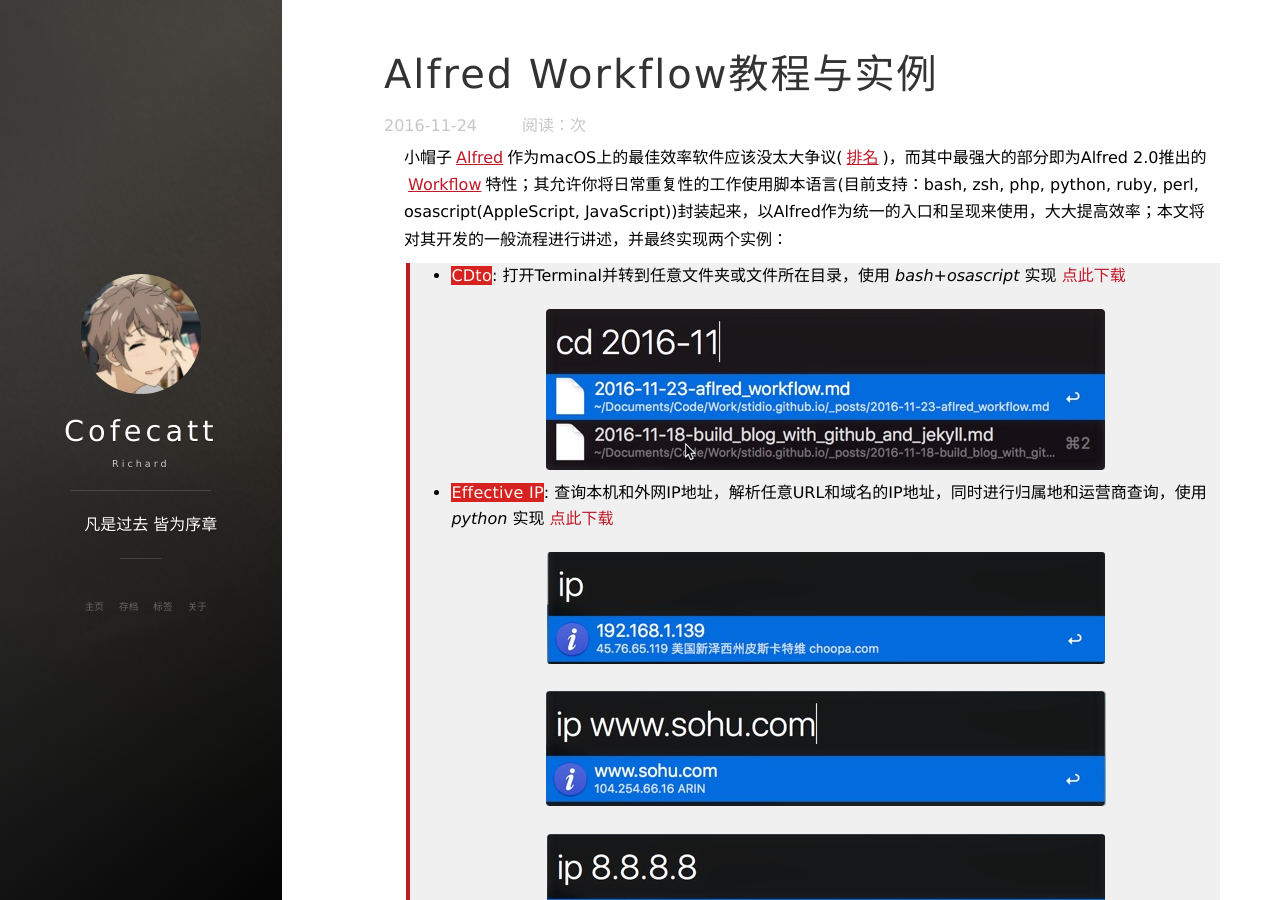
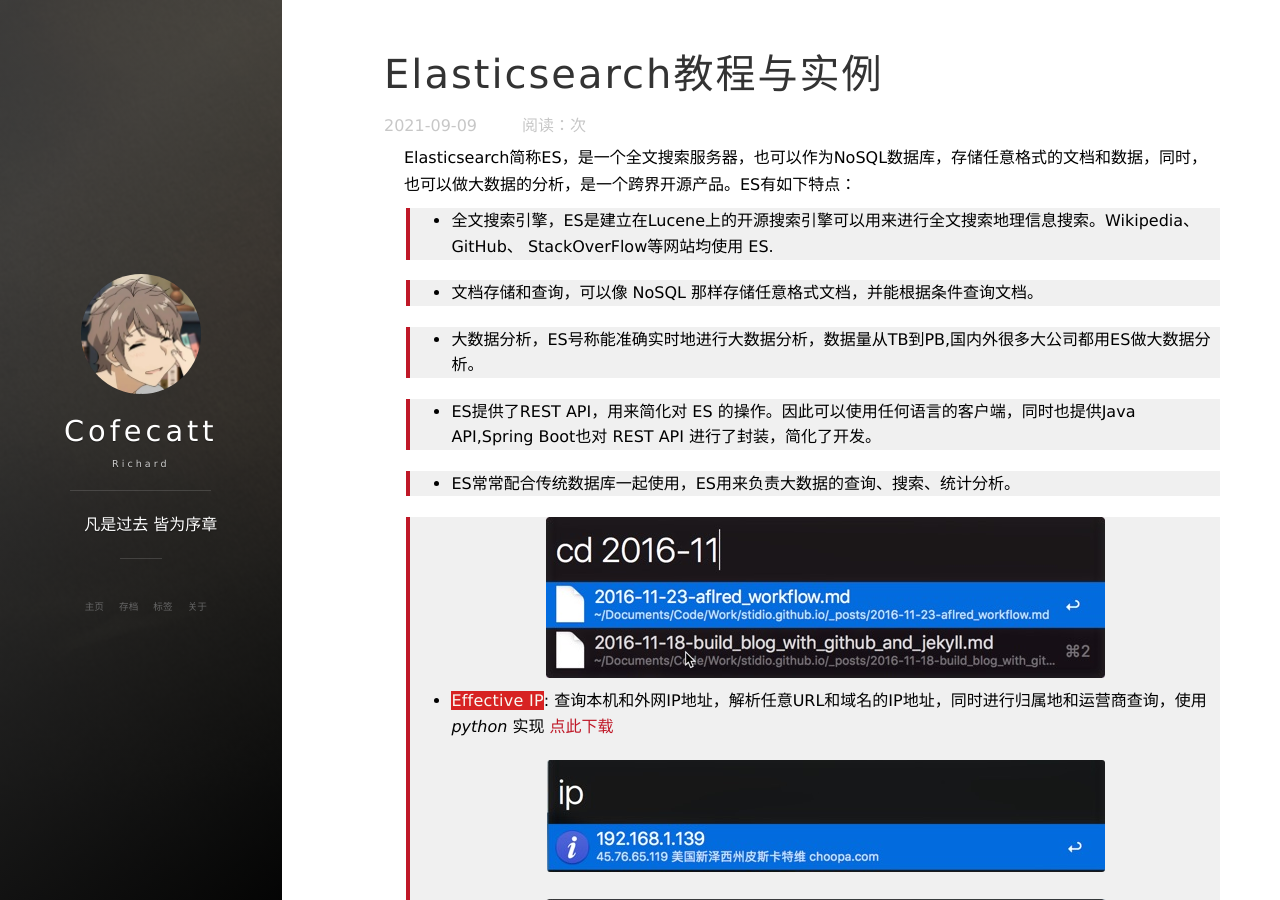
Before and after one commit to cofecatt/cofecatt.github.io, a Jekyll site: the page built from _posts/2016-11-23-aflred_workflow.md, in a window 1280 px wide and 900 px high. Built offline with Jekyll 4.4.1, drawn with Linux system fonts in a browser that asks for light colours; nearby versions of some CDN libraries; comment, search, counter and statistics services are not loaded; some of the changed text lies outside the part shown.

Commit message:
Update 2016-11-23-aflred_workflow.md

```diff
--- a/_posts/2016-11-23-aflred_workflow.md
+++ b/_posts/2016-11-23-aflred_workflow.md
@@ -1,14 +1,22 @@
 ---
 layout: post
-title: Alfred Workflow教程与实例
-date: 2016-11-24
-tags: [Alfred Workflow, macOS, 教程, 工具]
+title: Elasticsearch教程与实例
+date: 2021-9-9
+tags: [Elasticsearch]
 ---
 
-小帽子[Alfred](https://www.alfredapp.com){:target="_blank"}作为macOS上的最佳效率软件应该没太大争议([排名](https://github.com/hzlzh/Best-App){:target="_blank"})，而其中最强大的部分即为Alfred 2.0推出的[Workflow](https://www.alfredapp.com/workflows/){:target="_blank"}特性；其允许你将日常重复性的工作使用脚本语言(目前支持：bash, zsh, php, python, ruby, perl, osascript(AppleScript, JavaScript))封装起来，以Alfred作为统一的入口和呈现来使用，大大提高效率；本文将对其开发的一般流程进行讲述，并最终实现两个实例：
+Elasticsearch简称ES，是一个全文搜索服务器，也可以作为NoSQL数据库，存储任意格式的文档和数据，同时，也可以做大数据的分析，是一个跨界开源产品。ES有如下特点：
+> * 全文搜索引擎，ES是建立在Lucene上的开源搜索引擎可以用来进行全文搜索地理信息搜索。Wikipedia、GitHub、 StackOverFlow等网站均使用 ES.
 
-> * `CDto`: 打开Terminal并转到任意文件夹或文件所在目录，使用 *bash+osascript* 实现 [点此下载](https://raw.githubusercontent.com/stidio/Alfred-Workflow/master/CDto.alfredworkflow){:target="_blank"}
->
+> * 文档存储和查询，可以像 NoSQL 那样存储任意格式文档，并能根据条件查询文档。
+
+> * 大数据分析，ES号称能准确实时地进行大数据分析，数据量从TB到PB,国内外很多大公司都用ES做大数据分析。
+
+> * ES提供了REST API，用来简化对 ES 的操作。因此可以使用任何语言的客户端，同时也提供Java API,Spring Boot也对 REST API 进行了封装，简化了开发。
+
+> * ES常常配合传统数据库一起使用，ES用来负责大数据的查询、搜索、统计分析。
+
+
 > ![](/assets/alfred_workflow/06.jpg)
 >
 > * `Effective IP`: 查询本机和外网IP地址，解析任意URL和域名的IP地址，同时进行归属地和运营商查询，使用 *python* 实现 [点此下载](https://raw.githubusercontent.com/stidio/Alfred-Workflow/master/Effective%20IP.alfredworkflow){:target="_blank"}
```
